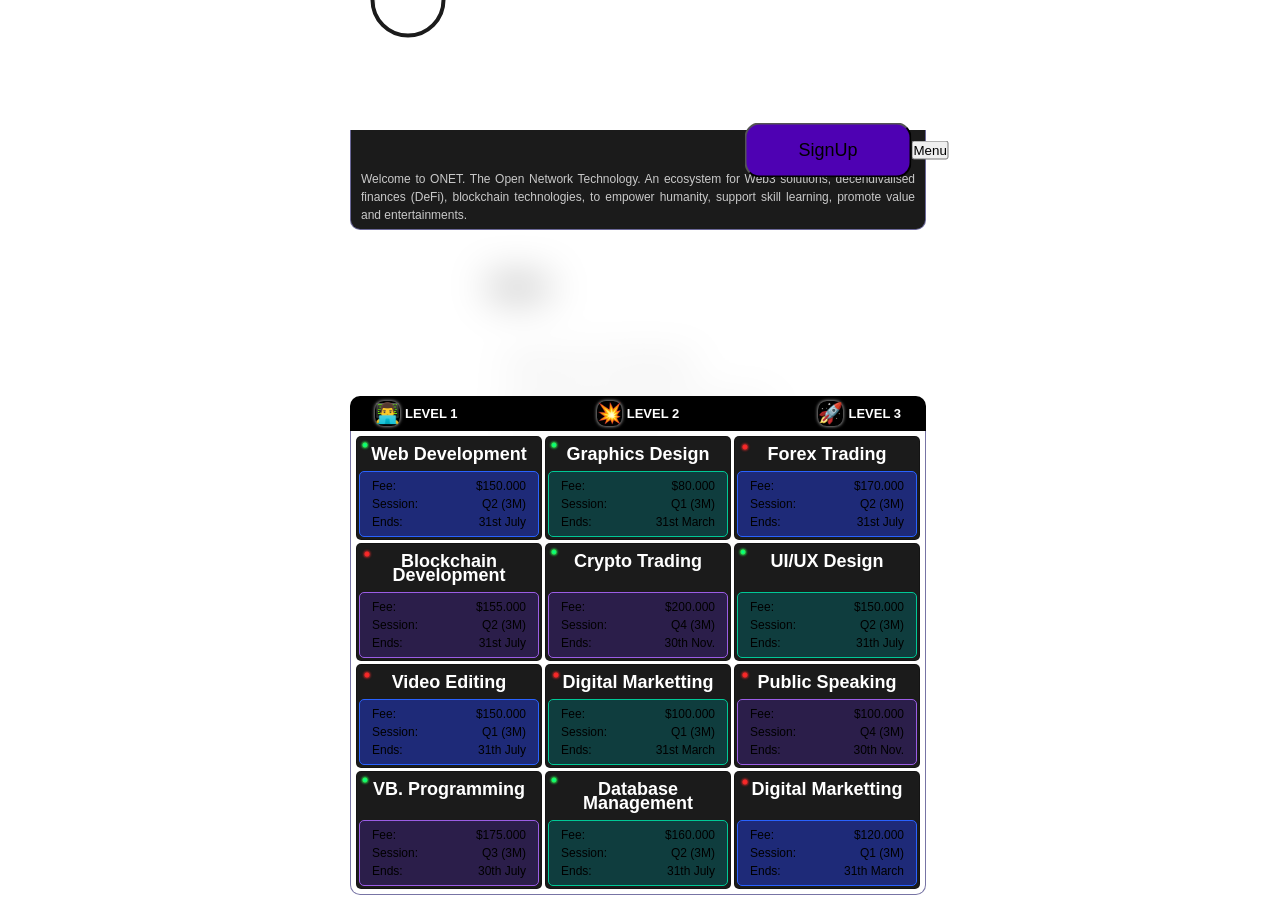
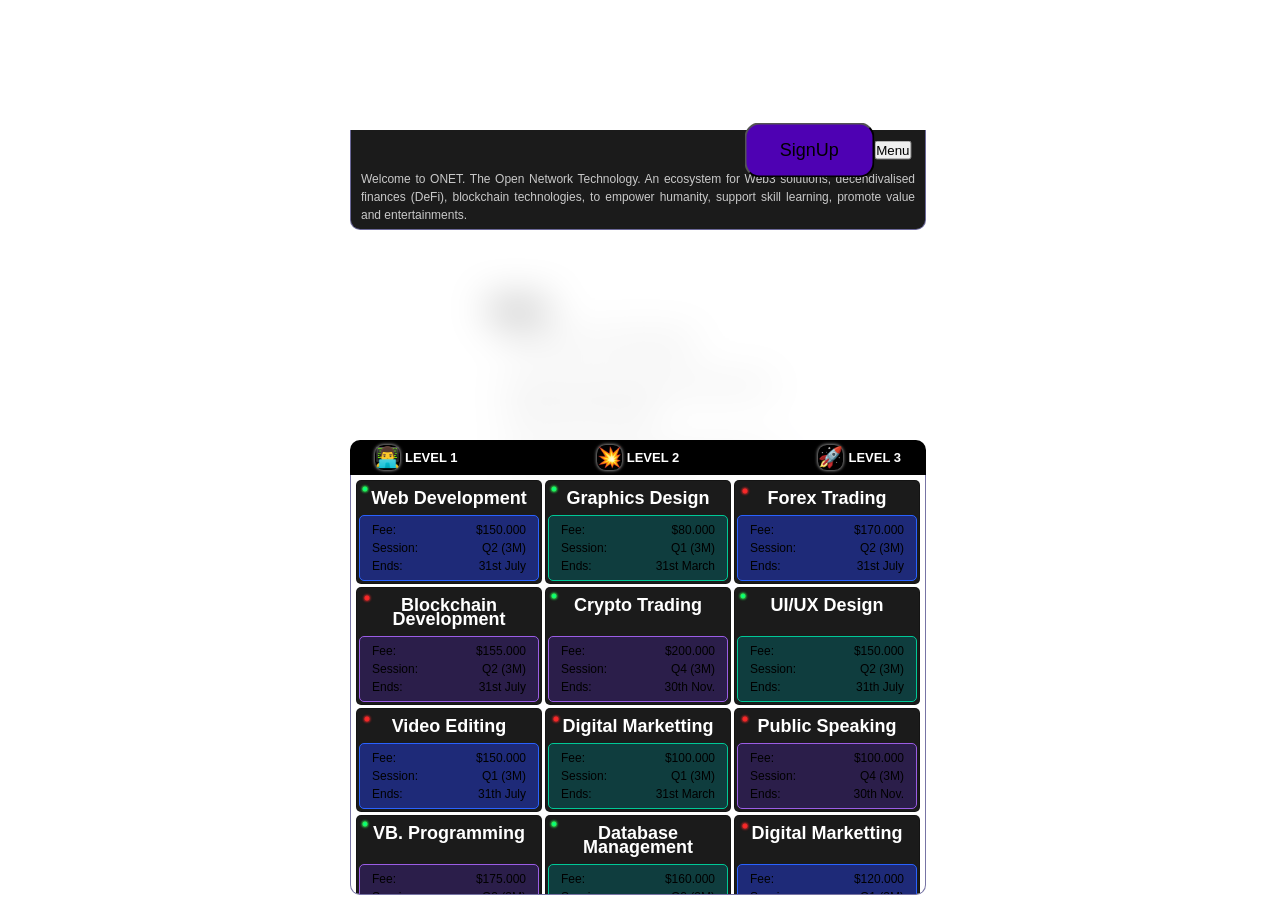

Refactor add function to accept parameters

--- a/testsignup/Styles/style.css
+++ b/testsignup/Styles/style.css
@@ -106,12 +106,16 @@ body {
   justify-content: space-between;
   align-items: center;
   flex-direction: column;
-  margin: 0px;
-  /* padding: 10px; */
+  border-radius: 10px;
+  margin: 030px 0px 0px 0px;
+  padding: 10px;
   width: 100%;
-  height: 35%;
+  /* height: 35%; */
   /* gap: 5px; */
-  /* background: red; */
+  /* background: linear-gradient(180deg, #e6e7e9, #ebebeb); */
+
+  background: #ffffff;
+  position: relative;
 }
 
 .signin-header {
@@ -150,7 +154,6 @@ body {
   padding: 10px 15px;
   gap: 15px;
   background: #fff;
-  position: relative;
   /* box-shadow: 0 0 7px 2px rgba(0, 0, 0, 0.3); */
 }
 
@@ -159,6 +162,8 @@ body {
   position: relative;
   margin: 0px;
   padding: 20px 20px;
+  /* background: linear-gradient(180deg, #e6e7e9, #ebebeb); */
+  background: #ce1717;
 }
 
 .form-box img {
@@ -166,7 +171,9 @@ body {
   /* height: 200px; */
   border-radius: 10px;
   margin: 0px;
-  padding: 30px 0px 0px;
+  padding: 0px 0px 0px;
+  position: absolute;
+  transform: translateY(-70%);
 }
 
 .exit-button {
@@ -196,6 +203,8 @@ body {
   align-items: center;
   flex-direction: column;
   gap: 5px;
+  margin: 30px 0px 0px 0px;
+  padding: 0px;
 }
 
 .wrapper {
@@ -320,7 +329,8 @@ body {
 
 #signin-button {
   font-size: clamp(18px, 2vh, 100px);
-  min-width: 100%;
+  width: 100%;
+  max-width: 450px;
   padding: 15px 20px;
   background: #4e01b3;
   border-radius: 15px;
@@ -630,10 +640,11 @@ body {
   width: 75px;
   height: 75px;
   /* border: 2px solid #00ff6a; */
-  border: 4px solid #1b1b1b;
+  border: 2px solid #1b1b1b;
   border-radius: 50%;
   page-break-inside: 0px;
-  padding: 0.5px;
+  margin: 0px;
+  padding: 0px;
 }
 
 .bio-details {
@@ -888,7 +899,7 @@ body {
   border-top: none;
   border-radius: 0px 0px 10px 10px;
   /* height: auto; */
-  max-height: 473px;
+  max-height: 420px;
   overflow-y: auto;
 }
 
@@ -946,6 +957,10 @@ body {
 } */
 
 @media screen and (max-width: 780px) {
+  .rows-box {
+    max-height: 473px;
+  }
+
   .table {
     margin: 0px;
     padding: 0px;
@@ -980,6 +995,10 @@ body {
 }
 
 @media screen and (max-width: 620px) {
+  .rows-box {
+    max-height: 465px;
+  }
+
   .table {
     margin: 0px;
     padding: 0px;
@@ -1064,6 +1083,10 @@ body {
 }
 
 @media screen and (max-width: 450px) {
+  .rows-box {
+    max-height: 475px;
+  }
+
   .group-box {
     display: flex;
     justify-content: center;
@@ -1074,6 +1097,10 @@ body {
 }
 
 @media screen and (max-width: 350px) {
+  .rows-box {
+    max-height: 425px;
+  }
+
   .table {
     margin: 0px;
     padding: 0px;
